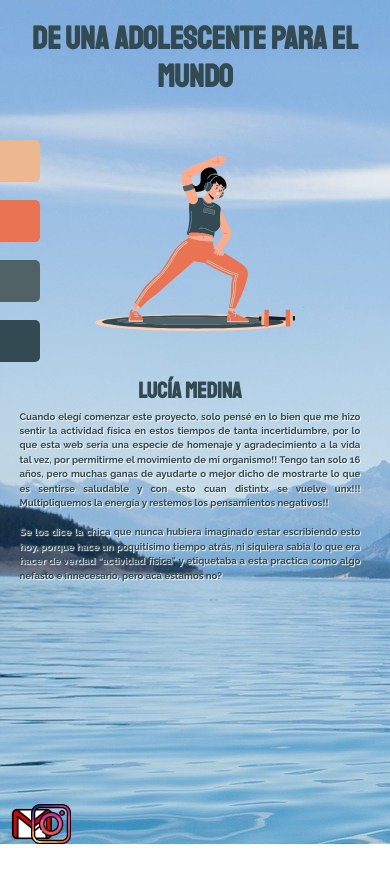
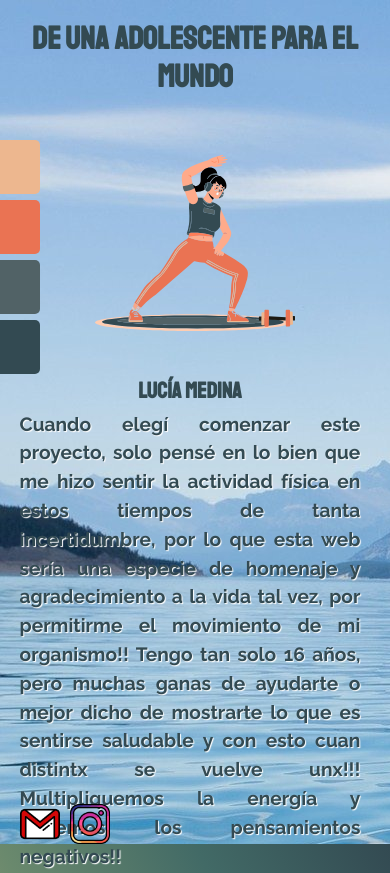
Before and after one commit to lulimedina383/dam, a website: page index.html in a window 390 px wide. Shown: the top 873 px of the page. Before the commit the page ends 844 px from the top, so only its background shows below. Drawn offline with nearby package versions, Linux system fonts and the light colour scheme.

Commit message:
mobile first index.html 2da parte

```diff
--- a/scss/_general.scss
+++ b/scss/_general.scss
@@ -219,22 +219,12 @@ h3.inline2{
 	padding-bottom: 15px;
 }
 .logoFijo{
-	display: block;
-	position: fixed;
-	bottom: 0;
-	margin-left: 3%;
-	img{
-		width: 40px;
-	}
+	@include iconos;
+	margin-left: 50px;
 }
 .logoFijo2{
-	display: block;
-	position: fixed;
-	bottom: 0;
-	margin-left: 8%;
-	img{
-		width: 40px;
-	}
+	@include iconos;
+	margin-left: 100px;
 }
 footer{
 	background-color: #334A52;
@@ -352,7 +342,7 @@ div.content {
 }
 
 /** TABLET*/
-@media screen and (max-width: 700px) {
+@media screen and (max-width: 825px) {
   .sidebar {
     width: 100%;
     height: auto;
@@ -375,6 +365,16 @@ div.content {
 	.imgPersona{
 		height: 300px;
 	}
+	.logoFijo{
+		@include iconos;
+		margin-left: 20px;
+
+	}
+	.logoFijo2{
+		@include iconos;
+		margin-left: 70px;
+	}
+
 }
 
 /** MOBILE */
--- a/scss/_index.scss
+++ b/scss/_index.scss
@@ -96,7 +96,7 @@
 		.bannerP{
 			font-family: $fontPrincipal;
 			text-align: justify;
-			font-size: 0.6em;
+			font-size: 1.2em;
 			margin-bottom: 15px;
 			margin-right: 8%;
 			color: $colorAzul;
@@ -120,7 +120,7 @@
 /** RESPONSIVE MOBILE y TABLET */
 
 /** TABLET*/
-@media screen and (max-width: 700px) {
+@media screen and (max-width: 825px) {
 	#banner{
 		grid-template-areas:
 		"tit tit"
@@ -145,7 +145,9 @@
 	}
 	.bannerTitulo{
 		h6{
-			font-size: 2.5em;
+			font-size: 3em;
+			padding-right: 15px;
+			padding-left: 15px;
 		}
 	}
 	#mySidenav{
@@ -208,7 +210,7 @@
 		a{
 			left: -175px;
 			width: 215px;
-			font-size: 0.5em;
+			font-size: 1em;
 			&:hover{
 				padding-left: 15px;
 			}
--- a/scss/_variables.scss
+++ b/scss/_variables.scss
@@ -26,3 +26,14 @@ $centro: center;
 /* GROSOR DE LA TIPOGRAFIA Y TAMAÑOS */
 $Weight:('thin': 100 , 'light':300, 'regular':400 , 'bold':700 );
 $size:('xsm': 1rem , 'sm':1.8rem, 'md':2.3rem , 'lg':3rem );
+
+
+/** MIXIN PARA ICONOS FIXED **/
+@mixin iconos(){
+	display: block;
+	position: fixed;
+	bottom: 0;
+	img{
+		width: 40px;
+	}
+}
```
Also changed, not shown: index.html (+1 -1 lines), css/estilo.css, scss/estilo.css, 1 other file.
